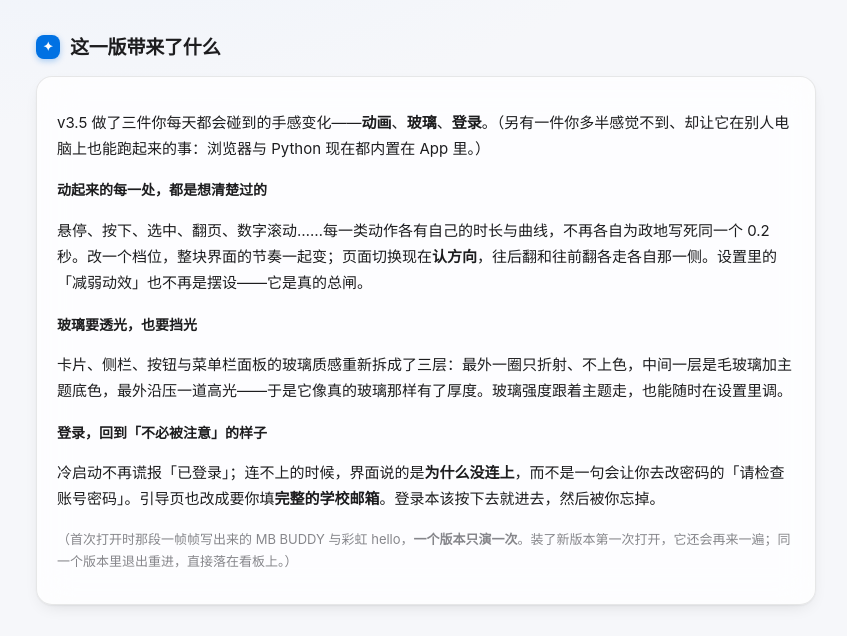
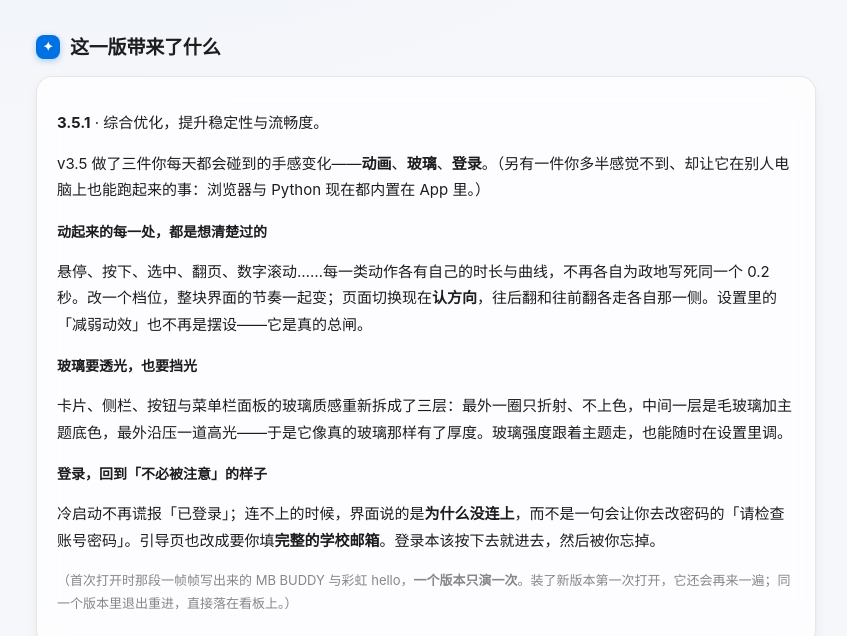
Before and after one commit to OscarOZK/managebac-buddy, a plain HTML site: page board/mac/使用说明.html in a window 1280 px wide. Shown: the part 153-789 px from the top of the page, without its empty margins (214-1061 px from the left). Drawn offline with Linux system fonts and the light colour scheme.

Commit message:
v3.5.1：综合优化，提升稳定性与流畅度
小版本。打的是上面那个修复的正式包，顺带把版本号提上来，
让「装了哪一版」在界面上分得清（introVersion 判据也才说得通）。

- Dashboard/Info.plist 与 MenuBar/Info.plist：3.5 → 3.5.1，35 → 351。
  仍然手改、不走 PlistBuddy —— 后者会把 plist 里的注释全删掉、键序也打乱
  （试过一次，diff 从 4 行涨到 33 行，两段解释「为什么名字必须一致」
  「为什么 CFBundleVersion 要单调递增」的注释一起没了）。
- README：下载链接与文件名改到 3.5.1，加一行 3.5.1 说明，
  打包命令示例同步。
- 使用说明.html：开篇卡片顶部加一行「3.5.1 · 综合优化，提升稳定性与流畅度」。

Release v3.5.1 已发布（Latest），资产 ManageBac-Buddy-3.5.1.dmg
36,328,729 字节，与本地 DMG 逐字节一致，下载链接实测 200。

真机实测（3.5.1 上重跑）：
  H 已跑过修复版 3.5（introVersion=3.5）→ 播两幕 → 直进看板   ✔
  I 旧 settings（introPlayed=true，无 introVersion）→ 播两幕   ✔
  J 同一版本再开一次 → 直进看板（不播任何动画）                ✔
  验完 settings.json 已按 cmp -s 确认与原始备份逐字节一致。

```diff
--- a/board/mac/使用说明.html
+++ b/board/mac/使用说明.html
@@ -94,6 +94,7 @@
 
   <h2><span class="n">✦</span>这一版带来了什么</h2>
   <div class="card">
+    <p><strong>3.5.1</strong> · 综合优化，提升稳定性与流畅度。</p>
     <p>v3.5 做了三件你每天都会碰到的手感变化——<strong>动画</strong>、<strong>玻璃</strong>、<strong>登录</strong>。（另有一件你多半感觉不到、却让它在别人电脑上也能跑起来的事：浏览器与 Python 现在都内置在 App 里。）</p>
 
     <h3 style="margin:16px 0 6px;font-size:14px">动起来的每一处，都是想清楚过的</h3>
```
Also changed, not shown: README.md, 2 other files.
